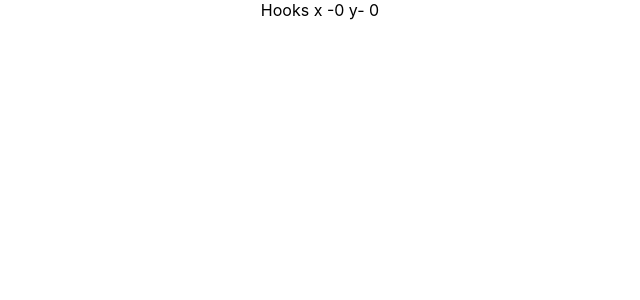
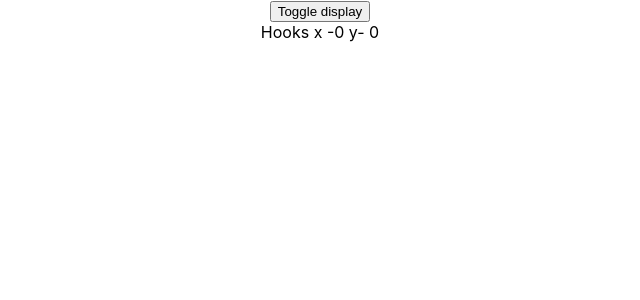
Before and after one commit to zhengryang/ReactJS, a React (Create React App) app in the folder state-hook/: page / in a window 1280 px wide. Shown: the top 300 px of the page, without its empty margins (320-960 px from the left). Built offline with nearby package versions, Linux system fonts and the light colour scheme.

Commit message:
53 -  Hook 10 - mimic componentWillUnmount() - return cleanup function()

```diff
--- a/state-hook/src/App.js
+++ b/state-hook/src/App.js
@@ -7,6 +7,7 @@
 import HookCounterFour from './components/HookCounterFour';
 import HookCounterOne from './components/HookCounterOne';
 import HookMouse from './components/HookMouse';
+import MouseContainer from './components/MouseContainer';
 
 function App() {
   return (
@@ -18,7 +19,8 @@
       {/* <HookCounterThree></HookCounterThree> */}
       {/* <HookCounterFour></HookCounterFour> */}
       {/* {<HookCounterOne></HookCounterOne>} */}
-      <HookMouse></HookMouse>
+      {/* <HookMouse></HookMouse> */}
+      <MouseContainer></MouseContainer>
     </div>
   );
 }
--- a/state-hook/src/components/HookMouse.js
+++ b/state-hook/src/components/HookMouse.js
@@ -12,9 +12,16 @@
         setY (e.clientY)
     }
 
+    // use this to replace componentDidMount()
     useEffect(()=>{
         console.log('we called useEffect hook')
         window.addEventListener('mousemove', logMousePosition)
+
+        // we remove the calling
+        return () => {
+            console.log('remove useEffect hook')
+            window.removeEventListener('mousemove', logMousePosition)
+        }
     }, [])
 
     return (
--- /dev/null
+++ b/state-hook/src/components/MouseContainer.js
@@ -0,0 +1,16 @@
+import React ,{useState}from 'react';
+import HookMouse from './HookMouse';
+
+const MouseContainer = () => {
+
+    const [display, setdisplay] = useState(true)
+
+    return (
+        <div>
+            <button onClick={()=> setdisplay(!display)}>Toggle display</button>
+            {display && <HookMouse></HookMouse>}
+        </div>
+    );
+};
+
+export default MouseContainer;
```
